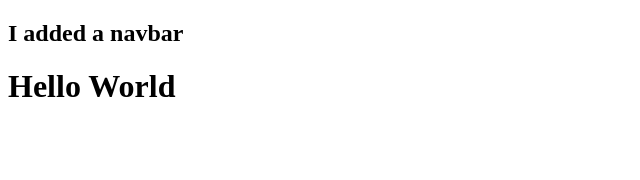
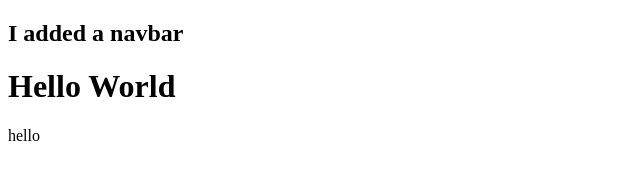
Before and after one commit to talibhk/github-advance, a plain HTML site: page index.html in a window 1280 px wide. Shown: the full height of the page, 0-640 px from the left. Drawn offline with Linux system fonts and the light colour scheme.

Commit message:
Update index.html

```diff
--- a/index.html
+++ b/index.html
@@ -9,7 +9,11 @@
     <nav>
         <h1>I added a navbar</h1>
     </nav>
+
     <h1>Hello World</h1>
+
+    <footer>hello</footer>
+
 
 </body>
 </html>
```
